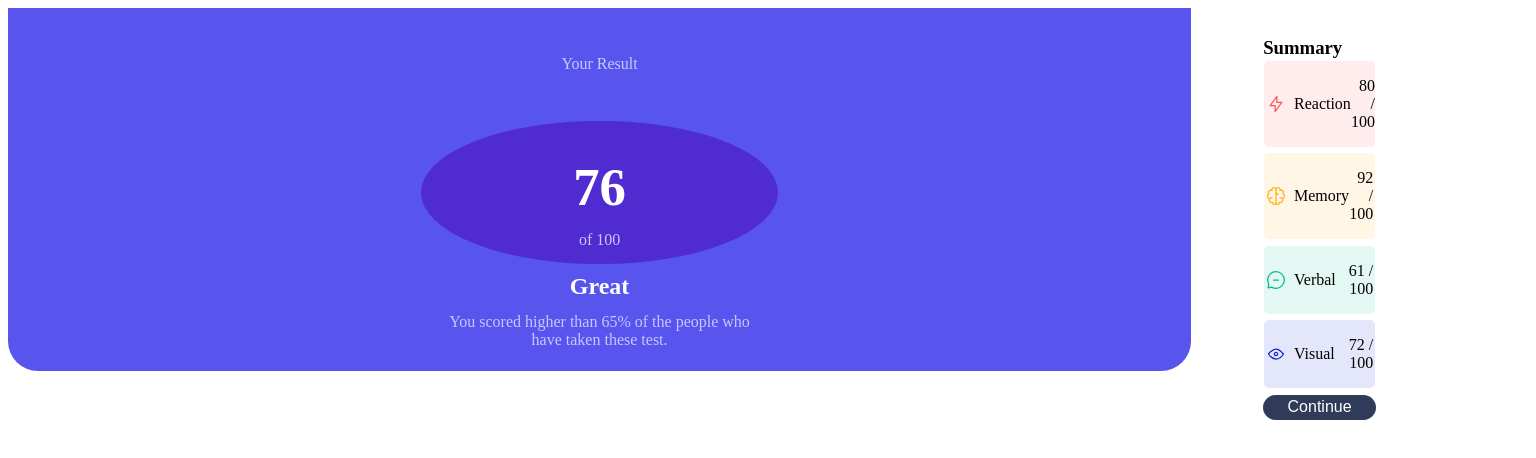
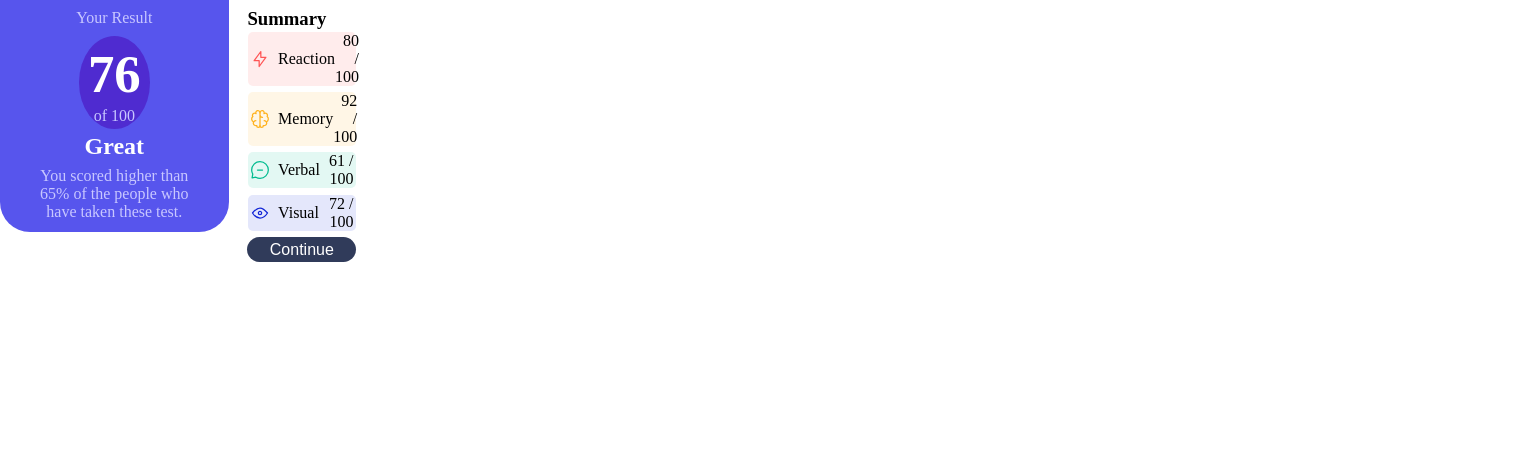
Before and after one commit to JorgeDeAquino/resumo-de-resultado-vue, a Vue app: page / in a window 1536 px wide. Shown: the top 458 px of the page. Built offline with nearby package versions, Linux system fonts and the light colour scheme.

Commit message:
add reset css

```diff
--- a/src/App.vue
+++ b/src/App.vue
@@ -17,6 +17,10 @@ export default {
 </script>
 
 <style lang="scss">
+* {
+  margin: 0;
+  padding: 0;
+}
 #app {
   max-height: 100vh;
   display: flex;
@@ -26,7 +30,6 @@ export default {
   width: 375px;
   box-sizing: border-box;
   @media (min-width: 1341px) { // for devices with width larger than 1440px
-    width: 1440px;
     flex-direction: row;
   }
 }
```
